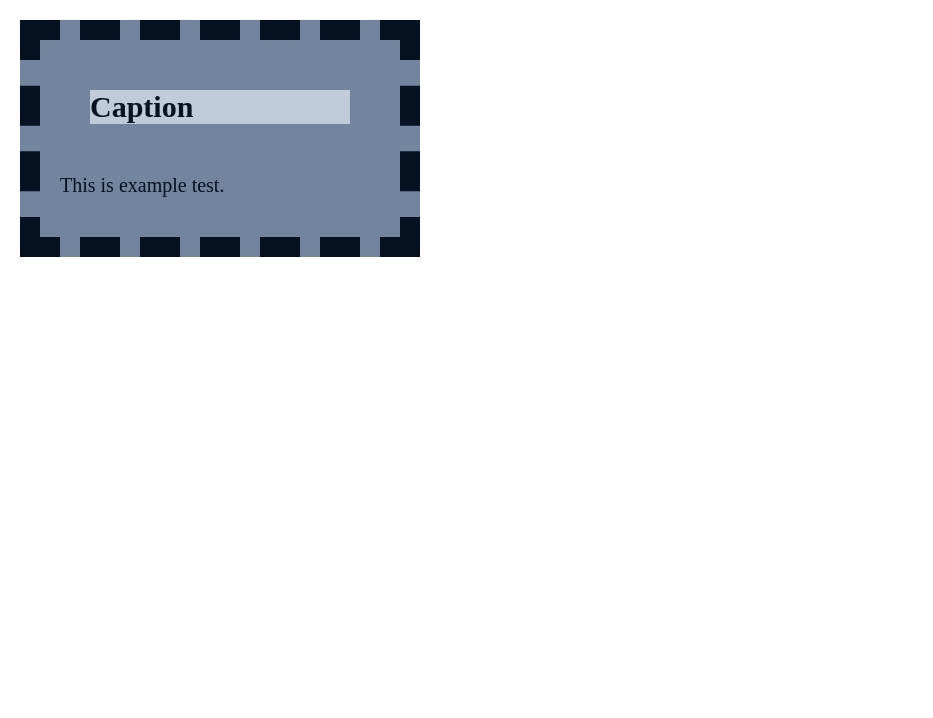
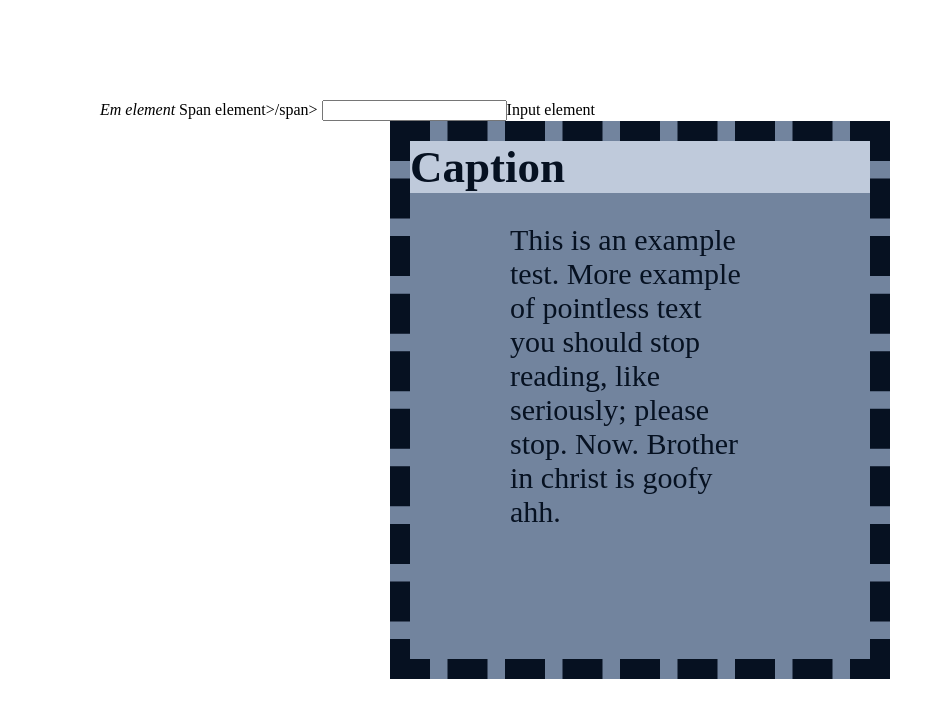
Before and after one commit to benkkuwln/benkkuwln.github.io, a PHP site: page /box.html in a window 1280 px wide. Shown: the top 718 px of the page, without its empty margins (0-933 px from the left). Run offline with PHP 8.4, Linux system fonts and the light colour scheme.

Commit message:
Slight config

```diff
--- a/box.html
+++ b/box.html
@@ -4,9 +4,12 @@
 <link rel="stylesheet" href="css/box_styles.css">
 </head>
 <body>
+<em>Em element</em>
+<span>Span element>/span>
+<input type="text">Input element</input>
 <div class="box">
 <h2>Caption</h2>
-<p class="exampletext">This is example test.</p>
+<p class="para">This is an example test. More example of pointless text you should stop reading, like seriously; please stop. Now. Brother in christ is goofy ahh.</p>
 </div>
 </body>
 </html>
--- a/css/box_styles.css
+++ b/css/box_styles.css
@@ -1,30 +1,25 @@
 body {
-margin: 0;
-}
-
-div {
-padding: 30px;
+margin: 100px;
 }
 
 div.box {
 box-sizing: border-box;
-padding: 10px;
+padding: 100px;
 background-color: #72849e;
 border: 20px dashed #061121;
-font-size: 20px;
+font-size: 30px;
 text-align: left;
-width: 400px;
-margin: 20px;
+width: 500px;
+margin: 0 auto;
 }
 
 h2 {
 background-color: #bfcadb;
 color: #061121;
-margin: 40px;
+margin: -100px -100px 0 -100px;
 }
 
-.exampletext {
-text-align: left;
-padding: 10px;
+p {
 color: #061121;
+padding-right: 20px;
 }
```
